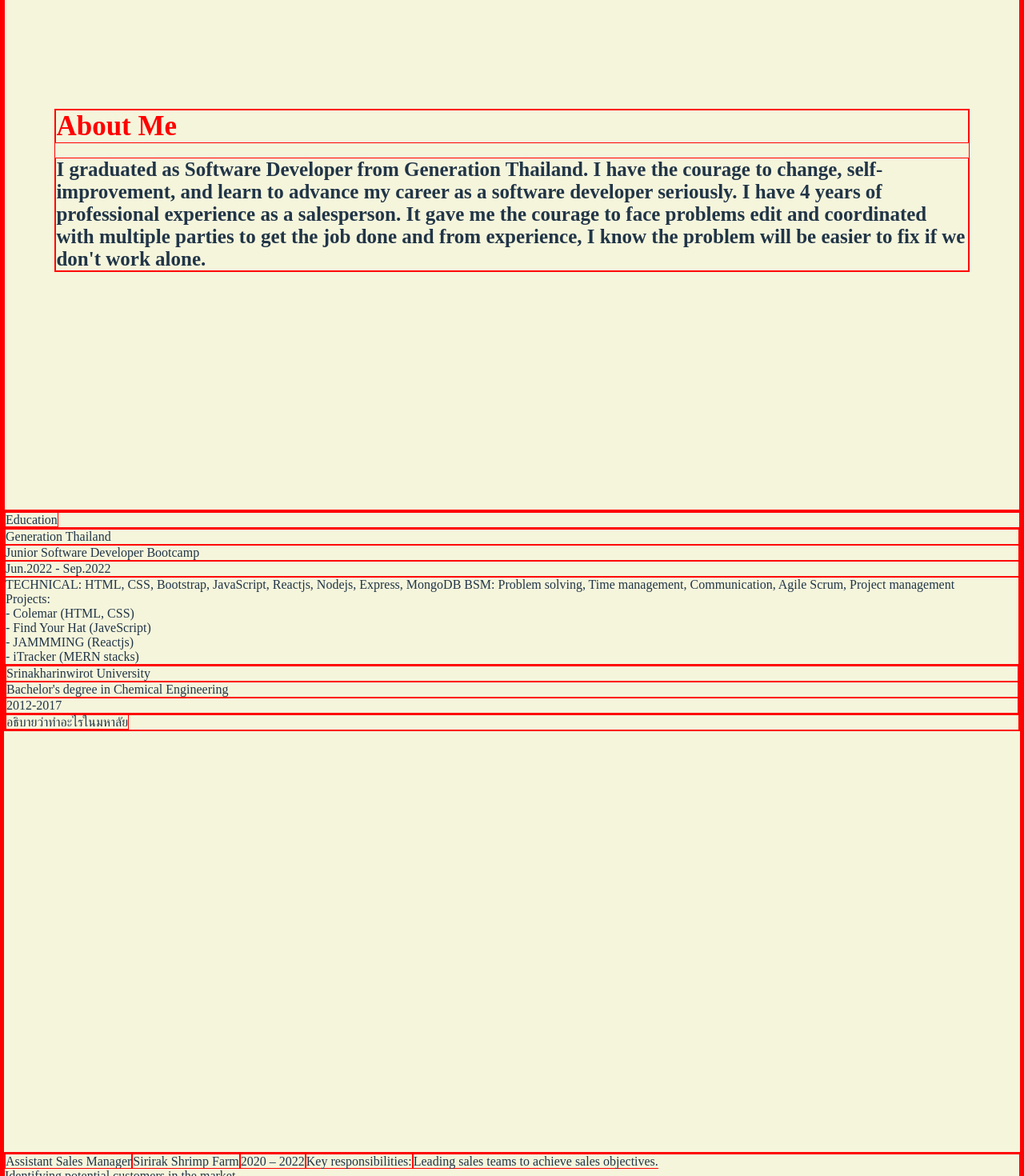
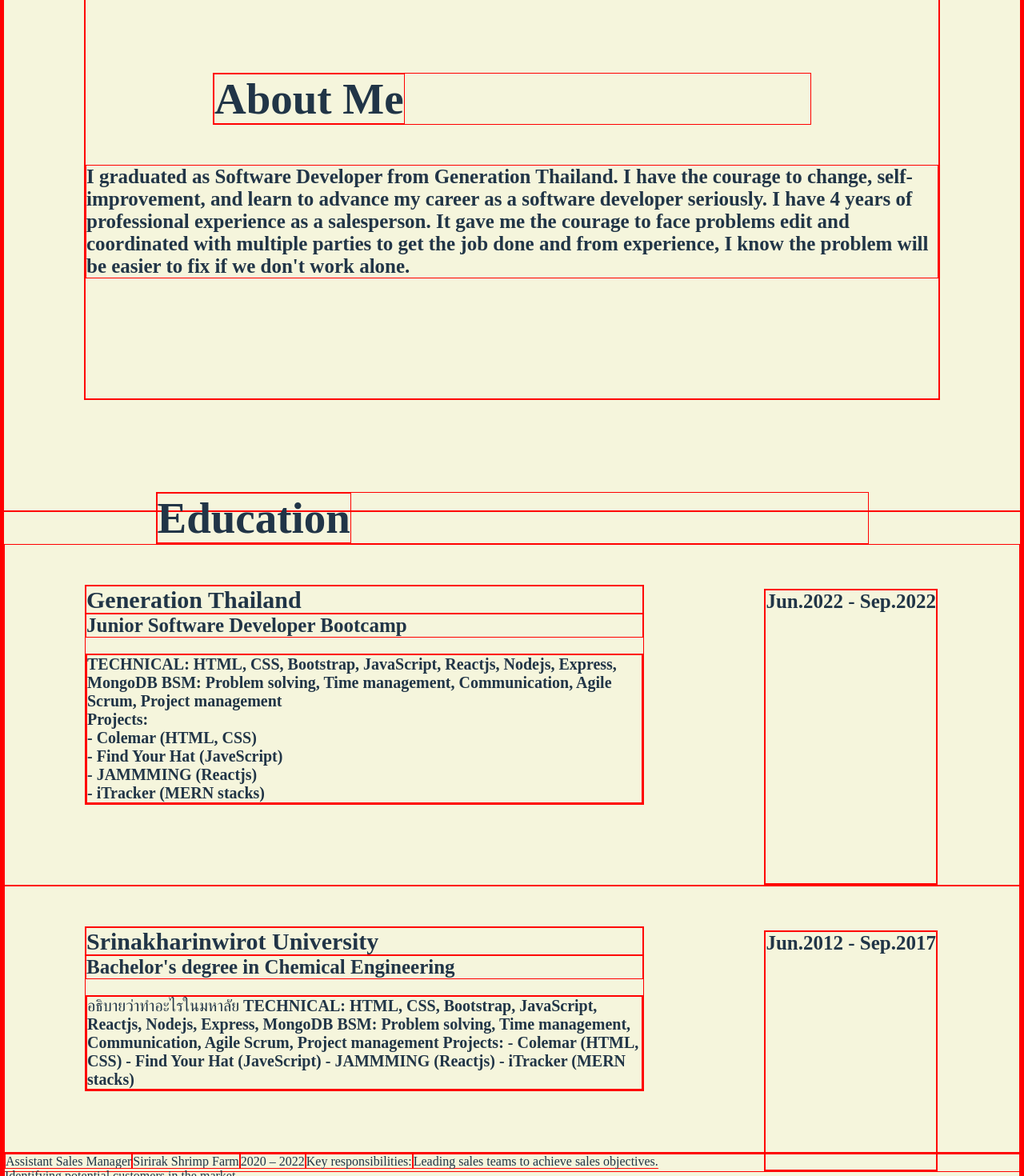
Before and after one commit to Thanamin/myPortfolio, a React (Vite) app: page / in a window 1280 px wide. Shown: the part 1020-2490 px from the top of the page at 80% size. Built offline with nearby package versions, Linux system fonts and the light colour scheme.

Commit message:
update educaton component

```diff
--- a/src/Components/AboutMe/AboutMe.css
+++ b/src/Components/AboutMe/AboutMe.css
@@ -1,28 +1,36 @@
 #AboutMe {
     display: flex;
     height: 800px;
-
+    flex-direction: column;
 
 }
 
 .AboutMe-box {
 
     display: flex;
-    height: auto ;
+    height: 70% ;
     width: auto;
-    justify-content: center;
-    align-items: center;
+    margin: 100px 100px;
+
 
 }
 
 .AboutMe-text {
-    width: 90%;
-
+    justify-content: center;
+    display: flex;
+    flex-direction: column;
+    align-items: center;
 }
 
-.AboutMe-text h2 {
-    font-size: 35px;
-    color: red;
+.AboutMe-text-head {
+    font-size: 55px;
+    font-weight: bold;
+    text-align: start;
+    margin: 0px 100px 50px 100px;
+    width: 70%;
+
+
+
 }
 
 .AboutMe-text h4 {
--- a/src/Components/AboutMe/AboutMe.jsx
+++ b/src/Components/AboutMe/AboutMe.jsx
@@ -1,12 +1,22 @@
-import './AboutMe.css'
+import "./AboutMe.css";
 
 export const AboutMe = () => {
   return (
     <div id="AboutMe">
       <div className="AboutMe-box">
         <div className="AboutMe-text">
-            <h2>About Me</h2><br/>
-            <h4>I graduated as Software Developer from Generation Thailand. I have the courage to change, self-improvement, and learn to advance my career as a software developer seriously. I have 4 years of professional experience as a salesperson. It gave me the courage to face problems edit and coordinated with multiple parties to get the job done and from experience, I know the problem will be easier to fix if we don't work alone.</h4>
+          <div className="AboutMe-text-head">
+            <a>About Me</a>
+          </div>
+          <h4>
+            I graduated as Software Developer from Generation Thailand. I have
+            the courage to change, self-improvement, and learn to advance my
+            career as a software developer seriously. I have 4 years of
+            professional experience as a salesperson. It gave me the courage to
+            face problems edit and coordinated with multiple parties to get the
+            job done and from experience, I know the problem will be easier to
+            fix if we don't work alone.
+          </h4>
         </div>
         {/* <div className="AboutMe-text-blank">
           </div> */}
--- a/src/Components/App/App.jsx
+++ b/src/Components/App/App.jsx
@@ -1,6 +1,7 @@
 import { useState } from "react";
 import reactLogo from "../../assets/react.svg";
 import { AboutMe } from "../AboutMe/AboutMe";
+import { Bubble } from "../Bubble/Bubble";
 import { Contact } from "../Contact/Contact";
 import { Education } from "../Education/Education";
 import { Experience } from "../Experience/Experience";
--- a/src/Components/Education/Education.css
+++ b/src/Components/Education/Education.css
@@ -2,16 +2,83 @@
     display: flex;
     height: 800px;
     flex-direction: column;
+    justify-content: center;
+    align-items: center;
+}
+
+#Education h1 {
+    font-size: 30px;
+}
+
+#Education h2 {
+    font-size: 25px;
+}
+
+#Education h3 {
+    font-size: 20px;
+}
+
+.Education-head {
+    font-size: 55px;
+    font-weight: bold;
+    text-align: start;
+    width: 70%;
 }
 
 .Education-part1 {
     display: flex;
+}
+
+.Education-part1-left {
+    display: flex;
     flex-direction: column;
+    width: 55%;
+    height: auto;
+    margin-bottom: 100px;
+    margin-top: 50px;
+    margin-left: 100px;
 
 }
 
+.Education-part1-right {
+    width: auto;
+    height: auto;
+    display: flex;
+    margin-right: 100px;
+    margin-left: 150px;
+    margin-top: 55px;
+
+}
+
+
 .Education-part2 {
     display: flex;
-    flex-direction: column;
+
 
 }
+
+.Education-part2-left {
+    display: flex;
+    flex-direction: column;
+    width: 55%;
+    height: auto;
+    margin-bottom: 100px;
+    margin-top: 50px;
+    margin-left: 100px;
+
+}
+
+.Education-part2-right {
+    width: auto;
+    height: auto;
+    display: flex;
+    margin-right: 100px;
+    margin-left: 150px;
+    margin-top: 55px;
+
+}
+
+
+.Education-detail {
+    margin-top: 20px;
+}
--- a/src/Components/Education/Education.jsx
+++ b/src/Components/Education/Education.jsx
@@ -3,19 +3,20 @@ import "./Education.css";
 export const Education = () => {
   return (
     <div id="Education">
-      <div>
+      <div className="Education-head">
         <a>Education</a>
       </div>
 
       {/* Part 1 */}
       <div className="Education-part1">
-        <a>Generation Thailand</a>
-        <a>Junior Software Developer Bootcamp</a>
-        <a>Jun.2022 - Sep.2022</a>
-        <a>
-          TECHNICAL: HTML, CSS, Bootstrap, JavaScript, Reactjs, Nodejs, Express,
-          MongoDB BSM: Problem solving, Time management, Communication, Agile
-          Scrum, Project management <br />
+        <div className="Education-part1-left">
+          <h1>Generation Thailand</h1>
+          <h2>Junior Software Developer Bootcamp</h2>
+          <div className="Education-detail">
+            <h3>
+              TECHNICAL: HTML, CSS, Bootstrap, JavaScript, Reactjs, Nodejs,
+              Express, MongoDB BSM: Problem solving, Time management,
+              Communication, Agile Scrum, Project management <br />
               Projects:
               <br />
               - Colemar (HTML, CSS)
@@ -24,16 +25,31 @@ export const Education = () => {
               <br />
               - JAMMMING (Reactjs)
               <br />- iTracker (MERN stacks)
-        </a>
+            </h3>
+          </div>
+        </div>
+        <div className="Education-part1-right">
+          <h2>Jun.2022 - Sep.2022</h2>
+        </div>
+      </div>
 
       {/* Part 2 */}
       <div className="Education-part2">
-          <a>Srinakharinwirot University</a>
-          <a>Bachelor's degree in Chemical Engineering</a>
-          <a>2012-2017</a>
+        <div className="Education-part2-left">
+          <h1>Srinakharinwirot University</h1>
+          <h2>Bachelor's degree in Chemical Engineering</h2>
+          <div className="Education-detail">
+            <h3>
+              อธิบายว่าทำอะไรในมหาลัย TECHNICAL: HTML, CSS, Bootstrap,
+              JavaScript, Reactjs, Nodejs, Express, MongoDB BSM: Problem
+              solving, Time management, Communication, Agile Scrum, Project
+              management Projects: - Colemar (HTML, CSS) - Find Your Hat
+              (JaveScript) - JAMMMING (Reactjs) - iTracker (MERN stacks)
+            </h3>
           </div>
-        <div>
-          <a>อธิบายว่าทำอะไรในมหาลัย</a>
+        </div>
+        <div className="Education-part2-right">
+          <h2>Jun.2012 - Sep.2017</h2>
         </div>
       </div>
     </div>
--- a/src/Components/Skill/Skill.css
+++ b/src/Components/Skill/Skill.css
@@ -13,9 +13,10 @@
   text-align: center;
 }
 
-#Skill a {
+.icon-banner-text {
   font-weight: bold;
-  font-size: 30px;
+  font-size: 55px;
+  margin-bottom: 50px;
   /* margin-left: 1em; */
   /* align-self: center; */
   ;
--- a/src/Components/Skill/Skill.jsx
+++ b/src/Components/Skill/Skill.jsx
@@ -4,7 +4,9 @@ export const Skill = () => {
   return (
     <div id="Skill">
       <div className="icon-banner">
+        <div className="icon-banner-text">
         <a>Skill</a>
+        </div>
         <div className="icon-banner-icon">
           <div className="Javascript-icon">
             <img src="../../../public/Skill-icon/icons8-javascript-500.png" />
```
Lines whose indentation alone changed are shown as unchanged.
